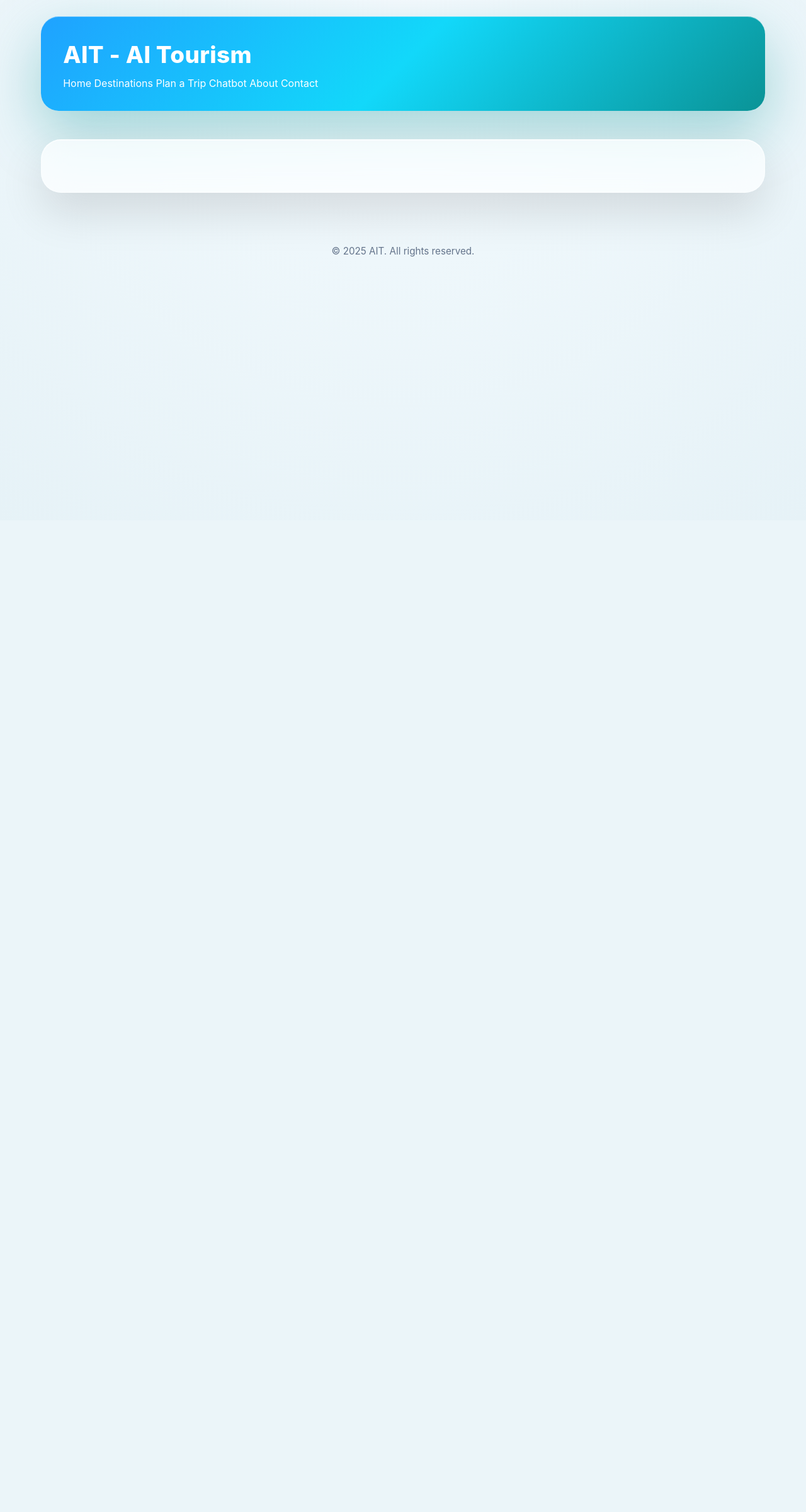
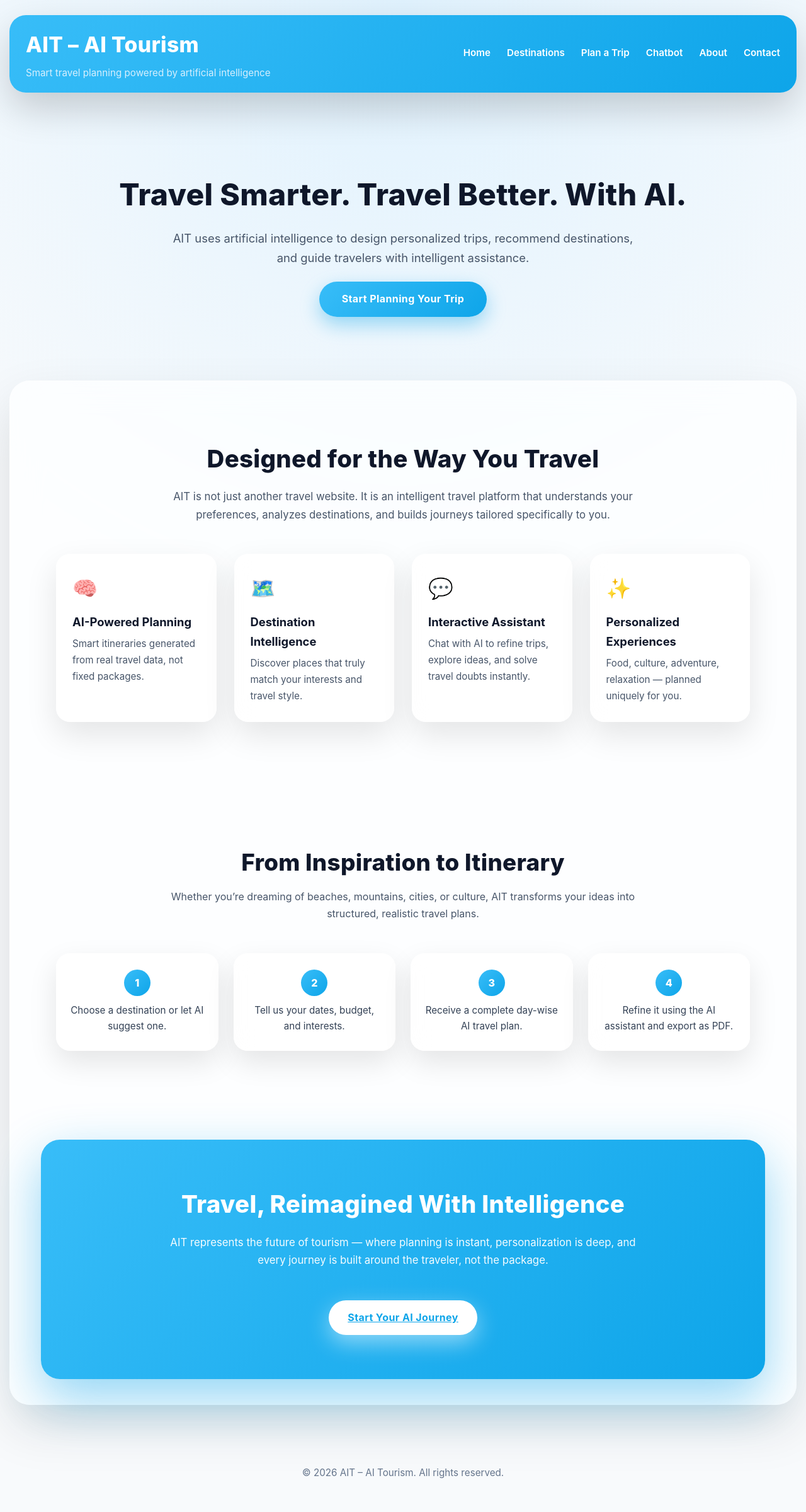
Before and after one commit to varun05126/ait, a Django app: page / in a window 1280 px wide. Shown: the whole page at 63% size. Before the commit the page ends 408 px from the top, so only its background shows below. Run offline with Django 5.2, Linux system fonts and the light colour scheme.

Commit message:
Redesign base layout with navbar and luxury UI

```diff
--- a/tourism/templates/base.html
+++ b/tourism/templates/base.html
@@ -2,29 +2,253 @@
 <!DOCTYPE html>
 <html lang="en">
 <head>
-    <meta charset="UTF-8">
-    <title>{% block title %}AI Tourism{% endblock %}</title>
-    <link rel="stylesheet" href="{% static 'css/style.css' %}">
+<meta charset="UTF-8">
+<title>{% block title %}AIT – AI Tourism{% endblock %}</title>
+<meta name="viewport" content="width=device-width, initial-scale=1.0">
+<link rel="stylesheet" href="{% static 'css/style.css' %}">
+
+<style>
+/* =========================
+   GLOBAL BACKGROUND
+========================= */
+body{
+margin:0;
+font-family:-apple-system,BlinkMacSystemFont,"Segoe UI",Inter,Roboto,sans-serif;
+background:radial-gradient(circle at top,#e0f2fe,#f8fafc 40%);
+color:#0f172a}
+
+/* =========================
+   NAVBAR
+========================= */
+.navbar-wrap{
+max-width:1250px;
+margin:24px auto 0;
+padding:18px 26px;
+border-radius:26px;
+background:linear-gradient(135deg,#38bdf8,#0ea5e9);
+box-shadow:0 25px 60px rgba(0,0,0,.18)}
+
+.navbar{
+display:flex;
+align-items:center;
+justify-content:space-between}
+
+.brand h1{
+margin:0;
+font-size:2.1rem;
+font-weight:800;
+letter-spacing:.4px}
+
+.brand h1 a{
+color:white;
+text-decoration:none}
+
+.brand p{
+margin:4px 0 0;
+font-size:.95rem;
+opacity:.95;
+color:#e0f2fe}
+
+.nav-links{
+display:flex;
+gap:26px;
+align-items:center}
+
+.nav-links a{
+color:white;
+text-decoration:none;
+font-weight:600;
+font-size:.95rem;
+position:relative;
+padding-bottom:4px}
+
+.nav-links a::after{
+content:"";
+position:absolute;
+left:0;bottom:0;
+width:0%;
+height:2px;
+background:white;
+transition:.3s}
+
+.nav-links a:hover::after{
+width:100%}
+
+/* =========================
+   HERO
+========================= */
+.hero{
+max-width:1150px;
+margin:70px auto 40px;
+text-align:center}
+
+.hero h2{
+font-size:3rem;
+font-weight:800;
+margin-bottom:.8rem}
+
+.hero p{
+max-width:760px;
+margin:auto;
+font-size:1.15rem;
+color:#475569}
+
+.hero .btn{
+display:inline-block;
+margin-top:1.4rem;
+padding:14px 36px;
+border-radius:999px;
+background:linear-gradient(135deg,#38bdf8,#0ea5e9);
+color:white;
+text-decoration:none;
+font-weight:700;
+box-shadow:0 12px 30px rgba(14,165,233,.4);
+transition:.3s}
+
+.hero .btn:hover{
+transform:translateY(-2px);
+box-shadow:0 20px 45px rgba(14,165,233,.55)}
+
+/* =========================
+   MAIN GLASS CONTAINER
+========================= */
+main{
+max-width:1250px;
+margin:50px auto;
+padding:40px 46px;
+border-radius:32px;
+background:rgba(255,255,255,.72);
+backdrop-filter:blur(22px) saturate(160%);
+box-shadow:0 35px 80px rgba(0,0,0,.12)}
+
+/* =========================
+   FOOTER
+========================= */
+footer{
+text-align:center;
+margin:60px 0 30px;
+color:#64748b;
+font-size:.95rem}
+</style>
 </head>
 <body>
-    <header>
-        <h1><a href="/">AIT - AI Tourism</a></h1>
-        <nav>
+
+<!-- NAVBAR -->
+<div class="navbar-wrap">
+    <div class="navbar">
+
+        <div class="brand">
+            <h1><a href="/">AIT – AI Tourism</a></h1>
+            <p>Smart travel planning powered by artificial intelligence</p>
+        </div>
+
+        <div class="nav-links">
             <a href="/">Home</a>
             <a href="/destinations/">Destinations</a>
             <a href="/planner/">Plan a Trip</a>
             <a href="/chatbot/">Chatbot</a>
             <a href="/about/">About</a>
             <a href="/contact/">Contact</a>
-        </nav>
-    </header>
+        </div>
 
-    <main>{% block content %}{% endblock %}</main>
+    </div>
+</div>
 
-    <footer>
-        <p>&copy; 2025 AIT. All rights reserved.</p>
-    </footer>
+<!-- HERO -->
+<section class="hero">
+<h2>Travel Smarter. Travel Better. With AI.</h2>
+<p>AIT uses artificial intelligence to design personalized trips, recommend destinations, and guide travelers with intelligent assistance.</p>
+<a href="/planner/" class="btn">Start Planning Your Trip</a>
+</section>
 
-    {% block extra_js %}{% endblock %}
+<!-- PAGE CONTENT -->
+<main>
+
+    <!-- VALUE SECTION -->
+    <section class="home-value">
+        <h2>Designed for the Way You Travel</h2>
+        <p>
+            AIT is not just another travel website. It is an intelligent travel platform that understands
+            your preferences, analyzes destinations, and builds journeys tailored specifically to you.
+        </p>
+
+        <div class="value-grid">
+            <div class="value-card">
+                <span>🧠</span>
+                <h3>AI-Powered Planning</h3>
+                <p>Smart itineraries generated from real travel data, not fixed packages.</p>
+            </div>
+
+            <div class="value-card">
+                <span>🗺️</span>
+                <h3>Destination Intelligence</h3>
+                <p>Discover places that truly match your interests and travel style.</p>
+            </div>
+
+            <div class="value-card">
+                <span>💬</span>
+                <h3>Interactive Assistant</h3>
+                <p>Chat with AI to refine trips, explore ideas, and solve travel doubts instantly.</p>
+            </div>
+
+            <div class="value-card">
+                <span>✨</span>
+                <h3>Personalized Experiences</h3>
+                <p>Food, culture, adventure, relaxation — planned uniquely for you.</p>
+            </div>
+        </div>
+    </section>
+
+
+    <!-- EXPERIENCE SECTION -->
+    <section class="home-experience">
+        <h2>From Inspiration to Itinerary</h2>
+        <p>
+            Whether you’re dreaming of beaches, mountains, cities, or culture,
+            AIT transforms your ideas into structured, realistic travel plans.
+        </p>
+
+        <div class="experience-steps">
+            <div class="step">
+                <span>1</span>
+                <p>Choose a destination or let AI suggest one.</p>
+            </div>
+
+            <div class="step">
+                <span>2</span>
+                <p>Tell us your dates, budget, and interests.</p>
+            </div>
+
+            <div class="step">
+                <span>3</span>
+                <p>Receive a complete day-wise AI travel plan.</p>
+            </div>
+
+            <div class="step">
+                <span>4</span>
+                <p>Refine it using the AI assistant and export as PDF.</p>
+            </div>
+        </div>
+    </section>
+
+
+    <!-- TRUST / FUTURE SECTION -->
+    <section class="home-future">
+        <h2>Travel, Reimagined With Intelligence</h2>
+        <p>
+            AIT represents the future of tourism — where planning is instant, personalization is deep,
+            and every journey is built around the traveler, not the package.
+        </p>
+
+        <a href="/planner/" class="btn">Start Your AI Journey</a>
+    </section>
+
+</main>
+
+<!-- FOOTER -->
+<footer>
+<p>&copy; 2026 AIT – AI Tourism. All rights reserved.</p>
+</footer>
+
 </body>
 </html>
```
